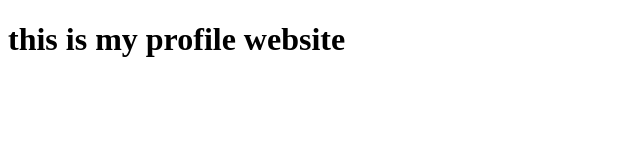
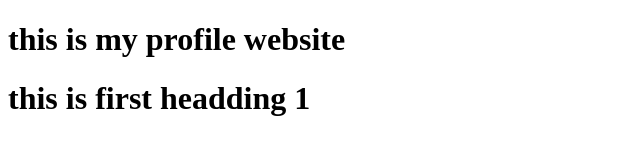
Before and after one commit to shaon86/my-first-website, a plain HTML site: page index.html in a window 1280 px wide. Shown: the whole page, without its empty margins (0-640 px from the left). Drawn offline with Linux system fonts and the light colour scheme.

Commit message:
change something

```diff
--- a/index.html
+++ b/index.html
@@ -7,5 +7,6 @@
 </head>
 <body>
     <h1>this is my profile website</h1>
+    <h1>this is first  headding 1</h1>
 </body>
 </html>
```
